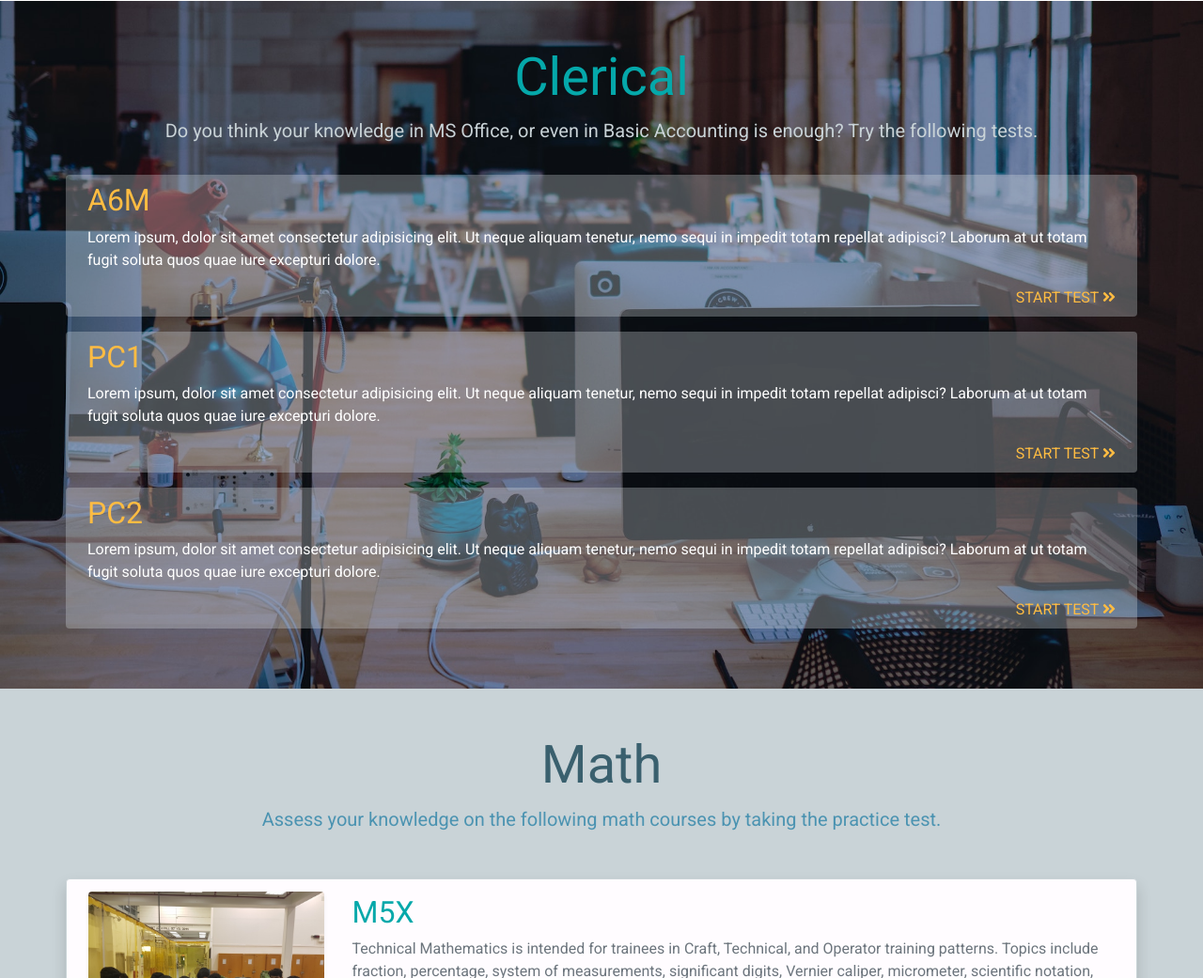
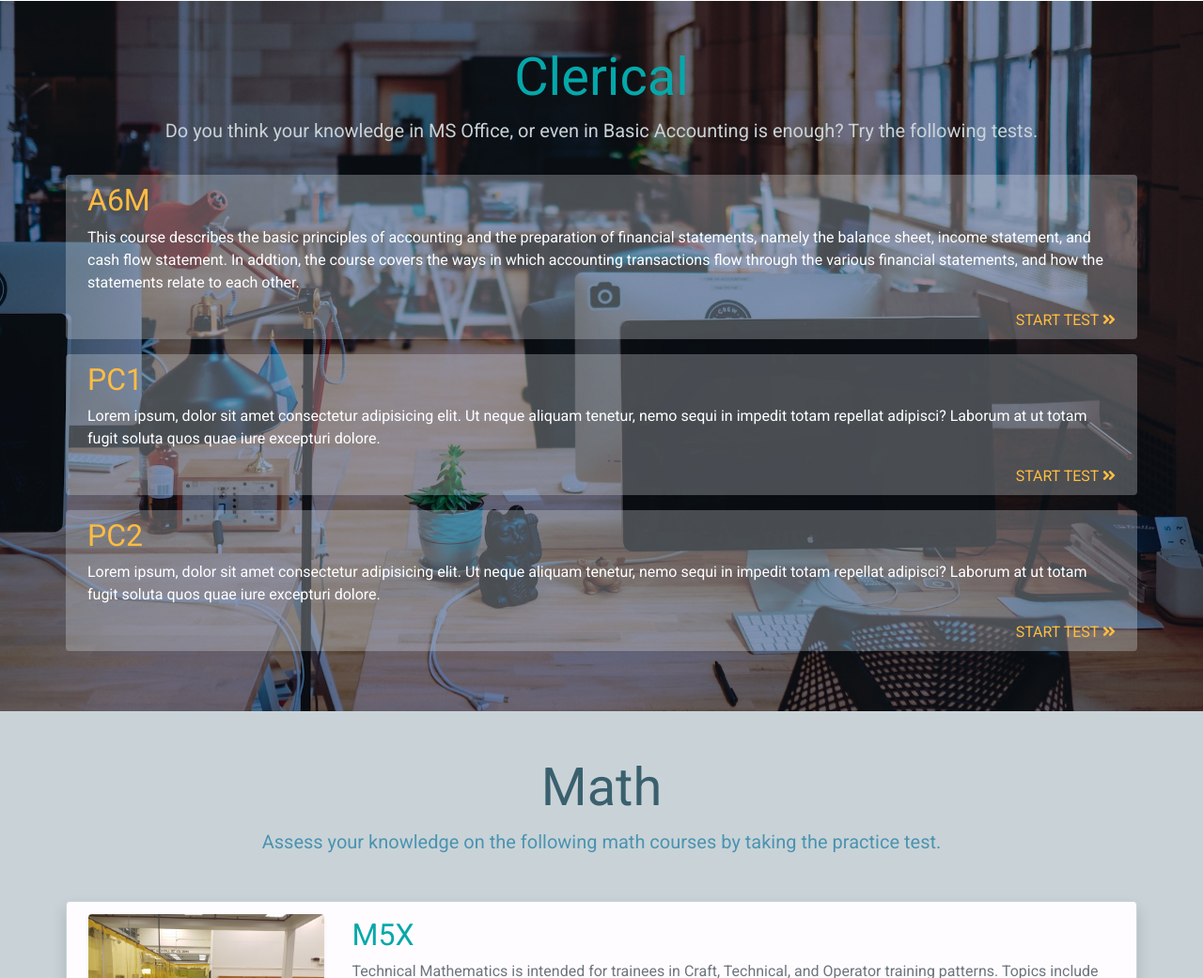
Before and after one commit to fredbuiza/RATU_Webpage, a website: page index.html in a window 1280 px wide. Shown: the part 1602-2643 px from the top of the page at 94% size. Drawn offline with nearby package versions, Linux system fonts and the light colour scheme.

Commit message:
added a6m description

```diff
--- a/index.html
+++ b/index.html
@@ -139,7 +139,7 @@
             <div class="row clerical-subject rounded mb-3 p-2">
                 <div class="col">
                     <h2 class="text-warning">A6M</h2>
-                    <p class="text-white font-weight-light">Lorem ipsum, dolor sit amet consectetur adipisicing elit. Ut neque aliquam tenetur, nemo sequi in impedit totam repellat adipisci? Laborum at ut totam fugit soluta quos quae iure excepturi dolore.</p>
+                    <p class="text-white font-weight-light">This course describes the basic principles of accounting and the preparation of financial statements, namely the balance sheet, income statement, and cash flow statement. In addtion, the course covers the ways in which accounting transactions flow through the various financial statements, and how the statements relate to each other.</p>
                     <div class="text-right">
                         <a href="#" class="text-warning">START TEST <i class="fas fa-angle-double-right"></i></a>
                     </div>
```
